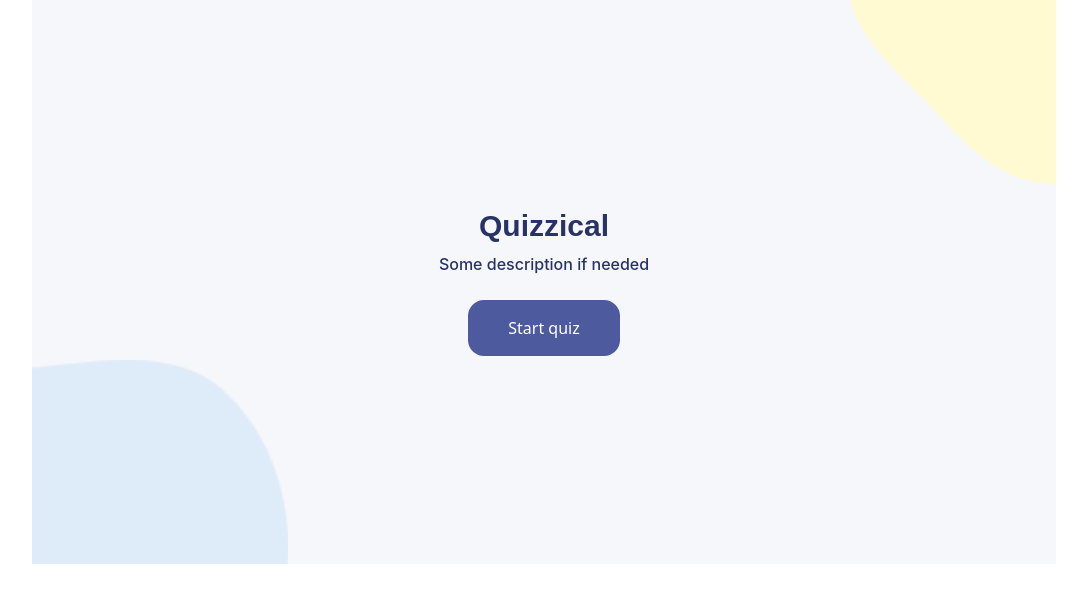
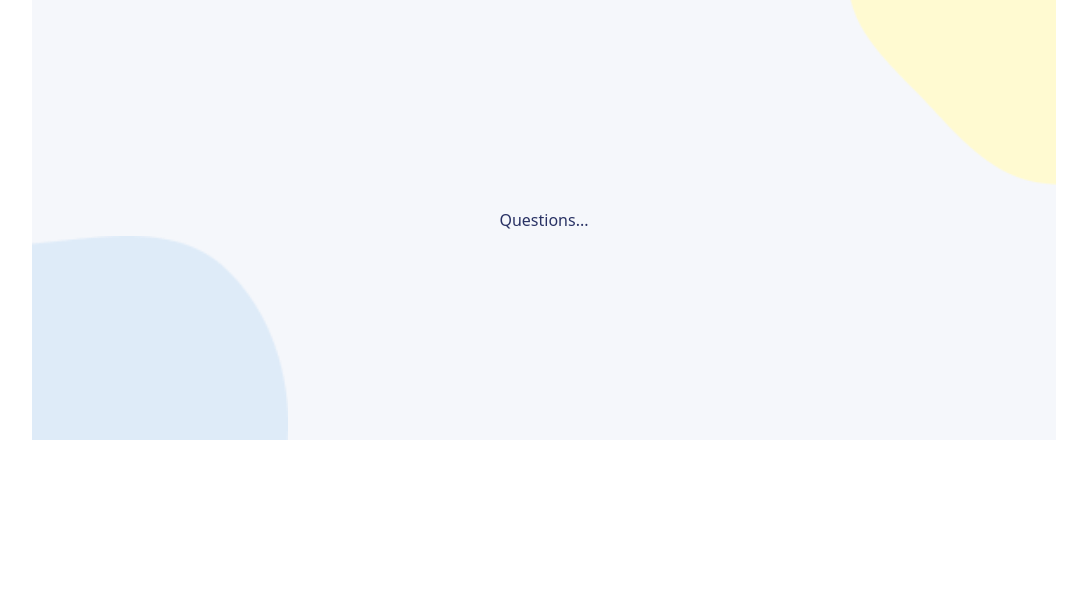
Before and after one commit to jeanwang2dev/scrimba-quizzical, a React app: page / in a window 1280 px wide. Both pictures are taken after a click on the button "Start quiz". Shown: the top 602 px of the page, without its empty margins (96-1183 px from the left). Built offline with nearby package versions, Linux system fonts and the light colour scheme; the HTML template or start-up script is replaced by a standard one.

Commit message:
add start and questions component

```diff
--- a/src/App.js
+++ b/src/App.js
@@ -1,11 +1,19 @@
-import Button from './components/Button'
+import { useState } from 'react'
+
+import Start from './components/Start'
+import Questions from './components/Questions'
 
 const App = () => {
+    const [isStart, setIsStart] = useState(false)
+
+    function startQuiz(){
+        console.log('start...')
+        setIsStart(true)
+    }
+
     return (
         <main className="max-w-5xl mx-auto text-center py-52">
-            <h1 className="font-karla font-bold text-3xl mb-2">Quizzical</h1>
-            <p className="font-inter font-medium text-base mb-6">Some description if needed</p>
-            <Button btn_text="Start quiz" />
+            { !isStart ? <Start startQuiz={startQuiz}/> : <Questions />}
         </main>
     )
 }
--- a/src/components/Button.jsx
+++ b/src/components/Button.jsx
@@ -1,7 +1,10 @@
 function Button(props) {
 
     return (
-        <button className="rounded-2xl bg-secondary text-white px-10 py-4">{props.btn_text}</button>
+        <button
+            className="rounded-2xl bg-secondary text-white px-10 py-4"
+            onClick={props.btn_action}
+            >{props.btn_text}</button>
     )
 
 }
--- /dev/null
+++ b/src/components/Questions.jsx
@@ -0,0 +1,11 @@
+function Questions() {
+
+    return (
+        <>
+        <p>Questions...</p>
+        </>
+    )
+
+}
+
+export default Questions
--- /dev/null
+++ b/src/components/Start.jsx
@@ -0,0 +1,15 @@
+import Button from './Button'
+
+function Start(props) {
+
+    return (
+        <>
+        <h1 className="font-karla font-bold text-3xl mb-2">Quizzical</h1>
+        <p className="font-inter font-medium text-base mb-6">Some description if needed</p>
+        <Button btn_action={props.startQuiz} btn_text="Start quiz" />
+        </>
+    )
+
+}
+
+export default Start
```
